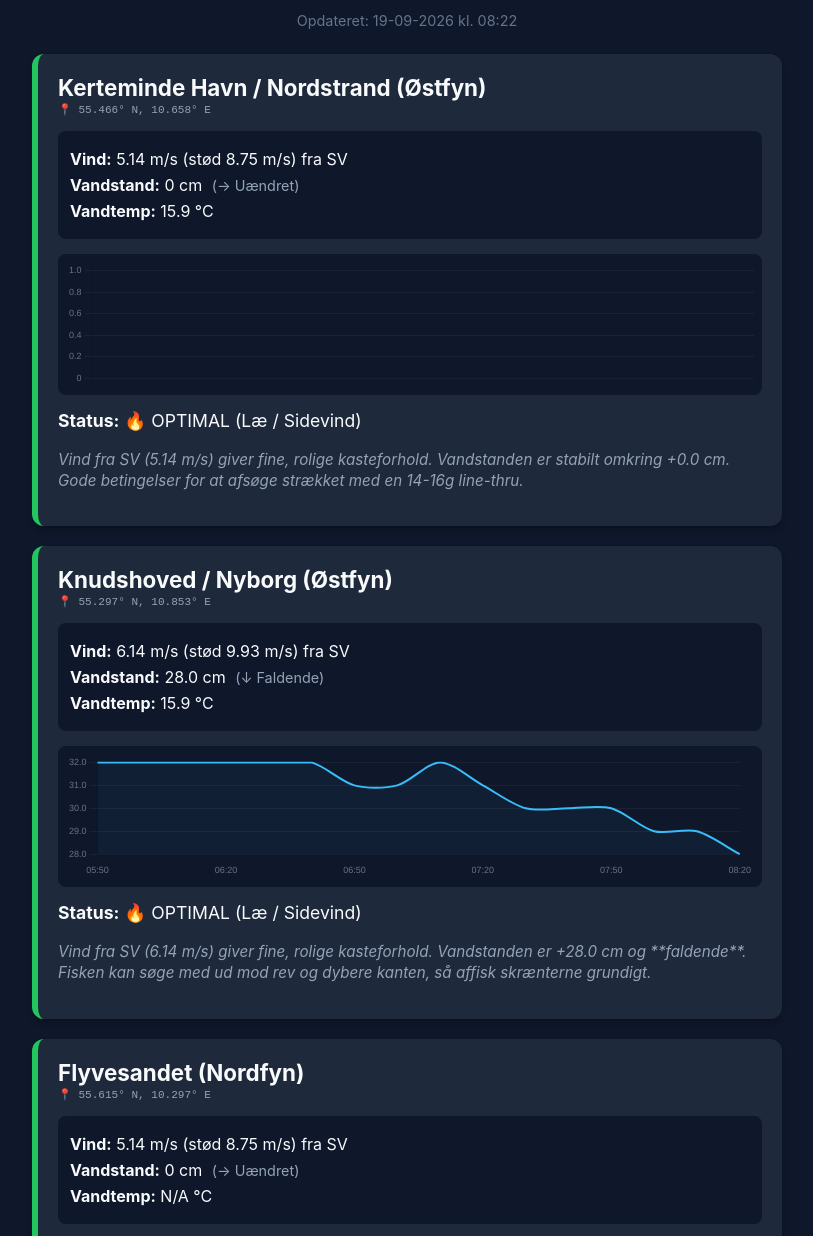
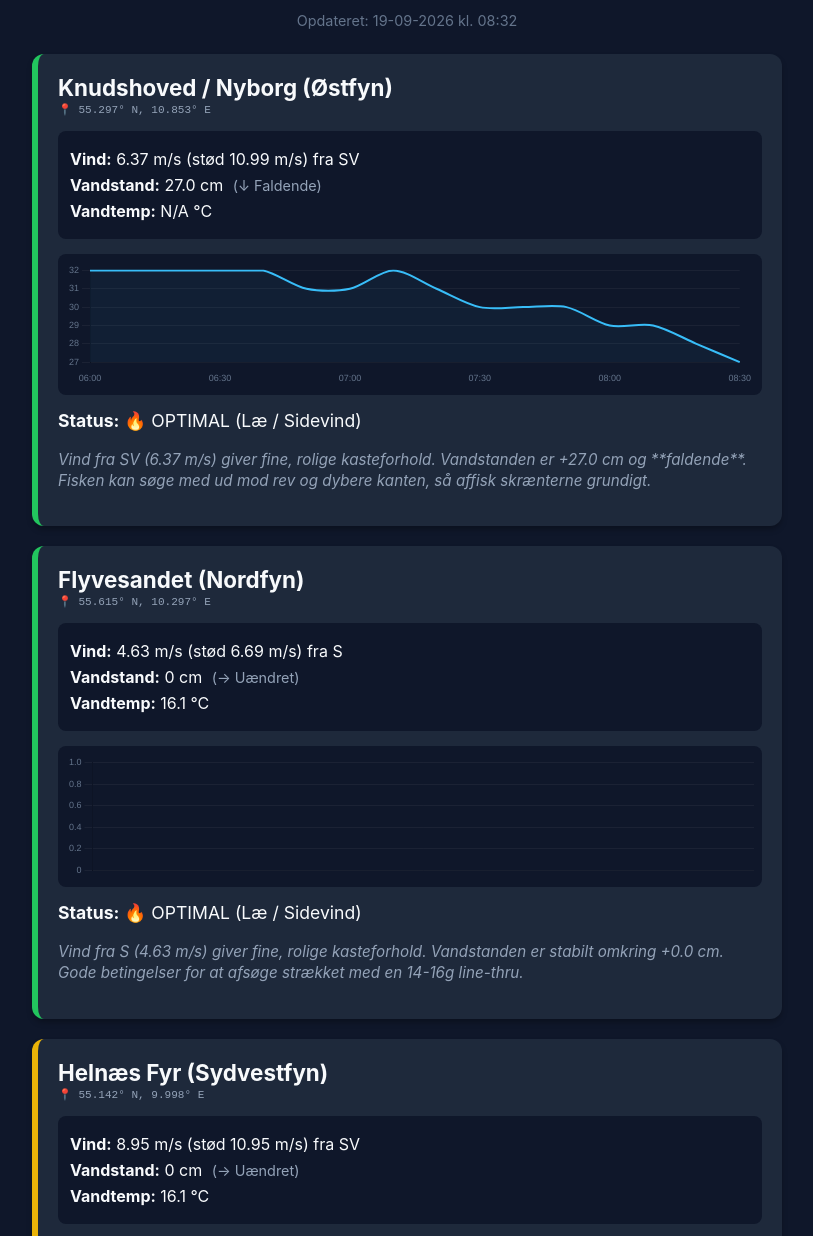
Before and after one commit to Mads80/kystindex, a plain HTML site: page index.html in a window 1280 px wide. Shown: the part 293-1529 px from the top of the page, without its empty margins (233-1046 px from the left). Drawn offline with nearby package versions, Linux system fonts and the light colour scheme.

Commit message:
Auto-update DMI data

```diff
--- a/index.html
+++ b/index.html
@@ -55,59 +55,59 @@ body { font-family: -apple-system, BlinkMacSystemFont, 'Segoe UI', Roboto, sans-
         <div class="header-container">
             <img src="logo.png" alt="KYSTINDEX" class="logo">
         </div>
-        <div class="timestamp">Opdateret: 19-09-2026 kl. 08:22</div>
+        <div class="timestamp">Opdateret: 19-09-2026 kl. 08:32</div>
 
 
         <div class="card optimal">
-            <h2>Kerteminde Havn / Nordstrand (Østfyn)</h2>
-            <div class="coords">📍 55.466° N, 10.658° E</div>
+            <h2>Knudshoved / Nyborg (Østfyn)</h2>
+            <div class="coords">📍 55.297° N, 10.853° E</div>
             <div class="info-list">
-                <p><strong>Vind:</strong> 5.14 m/s (stød 8.75 m/s) fra SV</p>
-                <p><strong>Vandstand:</strong> 0 cm <span class="trend">(→ Uændret)</span></p>
-                <p><strong>Vandtemp:</strong> 15.9 °C</p>
+                <p><strong>Vind:</strong> 6.37 m/s (stød 10.99 m/s) fra SV</p>
+                <p><strong>Vandstand:</strong> 27.0 cm <span class="trend">(↓ Faldende)</span></p>
+                <p><strong>Vandtemp:</strong> N/A °C</p>
             </div>
             <div class="chart-container">
                 <canvas id="waterChart0"></canvas>
             </div>
             <p class="status"><strong>Status:</strong> 🔥 OPTIMAL (Læ / Sidevind)</p>
-            <p class="note">Vind fra SV (5.14 m/s) giver fine, rolige kasteforhold. Vandstanden er stabilt omkring +0.0 cm. Gode betingelser for at afsøge strækket med en 14-16g line-thru.</p>
-        </div>
-
-        <div class="card optimal">
-            <h2>Knudshoved / Nyborg (Østfyn)</h2>
-            <div class="coords">📍 55.297° N, 10.853° E</div>
-            <div class="info-list">
-                <p><strong>Vind:</strong> 6.14 m/s (stød 9.93 m/s) fra SV</p>
-                <p><strong>Vandstand:</strong> 28.0 cm <span class="trend">(↓ Faldende)</span></p>
-                <p><strong>Vandtemp:</strong> 15.9 °C</p>
-            </div>
-            <div class="chart-container">
-                <canvas id="waterChart1"></canvas>
-            </div>
-            <p class="status"><strong>Status:</strong> 🔥 OPTIMAL (Læ / Sidevind)</p>
-            <p class="note">Vind fra SV (6.14 m/s) giver fine, rolige kasteforhold. Vandstanden er +28.0 cm og **faldende**. Fisken kan søge med ud mod rev og dybere kanten, så affisk skrænterne grundigt.</p>
+            <p class="note">Vind fra SV (6.37 m/s) giver fine, rolige kasteforhold. Vandstanden er +27.0 cm og **faldende**. Fisken kan søge med ud mod rev og dybere kanten, så affisk skrænterne grundigt.</p>
         </div>
 
         <div class="card optimal">
             <h2>Flyvesandet (Nordfyn)</h2>
             <div class="coords">📍 55.615° N, 10.297° E</div>
             <div class="info-list">
-                <p><strong>Vind:</strong> 5.14 m/s (stød 8.75 m/s) fra SV</p>
+                <p><strong>Vind:</strong> 4.63 m/s (stød 6.69 m/s) fra S</p>
                 <p><strong>Vandstand:</strong> 0 cm <span class="trend">(→ Uændret)</span></p>
-                <p><strong>Vandtemp:</strong> N/A °C</p>
+                <p><strong>Vandtemp:</strong> 16.1 °C</p>
             </div>
             <div class="chart-container">
-                <canvas id="waterChart2"></canvas>
+                <canvas id="waterChart1"></canvas>
             </div>
             <p class="status"><strong>Status:</strong> 🔥 OPTIMAL (Læ / Sidevind)</p>
-            <p class="note">Vind fra SV (5.14 m/s) giver fine, rolige kasteforhold. Vandstanden er stabilt omkring +0.0 cm. Gode betingelser for at afsøge strækket med en 14-16g line-thru.</p>
+            <p class="note">Vind fra S (4.63 m/s) giver fine, rolige kasteforhold. Vandstanden er stabilt omkring +0.0 cm. Gode betingelser for at afsøge strækket med en 14-16g line-thru.</p>
         </div>
 
         <div class="card moderate">
             <h2>Helnæs Fyr (Sydvestfyn)</h2>
             <div class="coords">📍 55.142° N, 9.998° E</div>
             <div class="info-list">
-                <p><strong>Vind:</strong> 9.69 m/s (stød 11.32 m/s) fra SV</p>
+                <p><strong>Vind:</strong> 8.95 m/s (stød 10.95 m/s) fra SV</p>
+                <p><strong>Vandstand:</strong> 0 cm <span class="trend">(→ Uændret)</span></p>
+                <p><strong>Vandtemp:</strong> 16.1 °C</p>
+            </div>
+            <div class="chart-container">
+                <canvas id="waterChart2"></canvas>
+            </div>
+            <p class="status"><strong>Status:</strong> 🟡 MODERAT (Pålandsvind)</p>
+            <p class="note">Vind fra SV (8.95 m/s) står direkte ind på kysten og skaber god sløring og fødeemner i vandet. Vandstand er +0.0 cm (Uændret). Gode betingelser, men vær opmærksom på eventuelle bølger.</p>
+        </div>
+
+        <div class="card moderate">
+            <h2>Kerteminde Havn / Nordstrand (Østfyn)</h2>
+            <div class="coords">📍 55.466° N, 10.658° E</div>
+            <div class="info-list">
+                <p><strong>Vind:</strong> 4.63 m/s (stød 6.69 m/s) fra S</p>
                 <p><strong>Vandstand:</strong> 0 cm <span class="trend">(→ Uændret)</span></p>
                 <p><strong>Vandtemp:</strong> N/A °C</p>
             </div>
@@ -115,7 +115,7 @@ body { font-family: -apple-system, BlinkMacSystemFont, 'Segoe UI', Roboto, sans-
                 <canvas id="waterChart3"></canvas>
             </div>
             <p class="status"><strong>Status:</strong> 🟡 MODERAT (Pålandsvind)</p>
-            <p class="note">Vind fra SV (9.69 m/s) står direkte ind på kysten og skaber god sløring og fødeemner i vandet. Vandstand er +0.0 cm (Uændret). Gode betingelser, men vær opmærksom på eventuelle bølger.</p>
+            <p class="note">Vind fra S (4.63 m/s) står direkte ind på kysten og skaber god sløring og fødeemner i vandet. Vandstand er +0.0 cm (Uændret). Gode betingelser, men vær opmærksom på eventuelle bølger.</p>
         </div>
 
 
@@ -130,9 +130,9 @@ body { font-family: -apple-system, BlinkMacSystemFont, 'Segoe UI', Roboto, sans-
         new Chart(ctx0, {
             type: 'line',
             data: {
-                labels: [],
+                labels: ["06:00", "06:10", "06:20", "06:30", "06:40", "06:50", "07:00", "07:10", "07:20", "07:30", "07:40", "07:50", "08:00", "08:10", "08:20", "08:30"],
                 datasets: [{
-                    data: [],
+                    data: [32.0, 32.0, 32.0, 32.0, 32.0, 31.0, 31.0, 32.0, 31.0, 30.0, 30.0, 30.0, 29.0, 29.0, 28.0, 27.0],
                     borderColor: '#38bdf8',
                     borderWidth: 2,
                     pointRadius: 0,
@@ -173,9 +173,9 @@ body { font-family: -apple-system, BlinkMacSystemFont, 'Segoe UI', Roboto, sans-
         new Chart(ctx1, {
             type: 'line',
             data: {
-                labels: ["05:50", "06:00", "06:10", "06:20", "06:30", "06:40", "06:50", "07:00", "07:10", "07:20", "07:30", "07:40", "07:50", "08:00", "08:10", "08:20"],
+                labels: [],
                 datasets: [{
-                    data: [32.0, 32.0, 32.0, 32.0, 32.0, 32.0, 31.0, 31.0, 32.0, 31.0, 30.0, 30.0, 30.0, 29.0, 29.0, 28.0],
+                    data: [],
                     borderColor: '#38bdf8',
                     borderWidth: 2,
                     pointRadius: 0,
```
